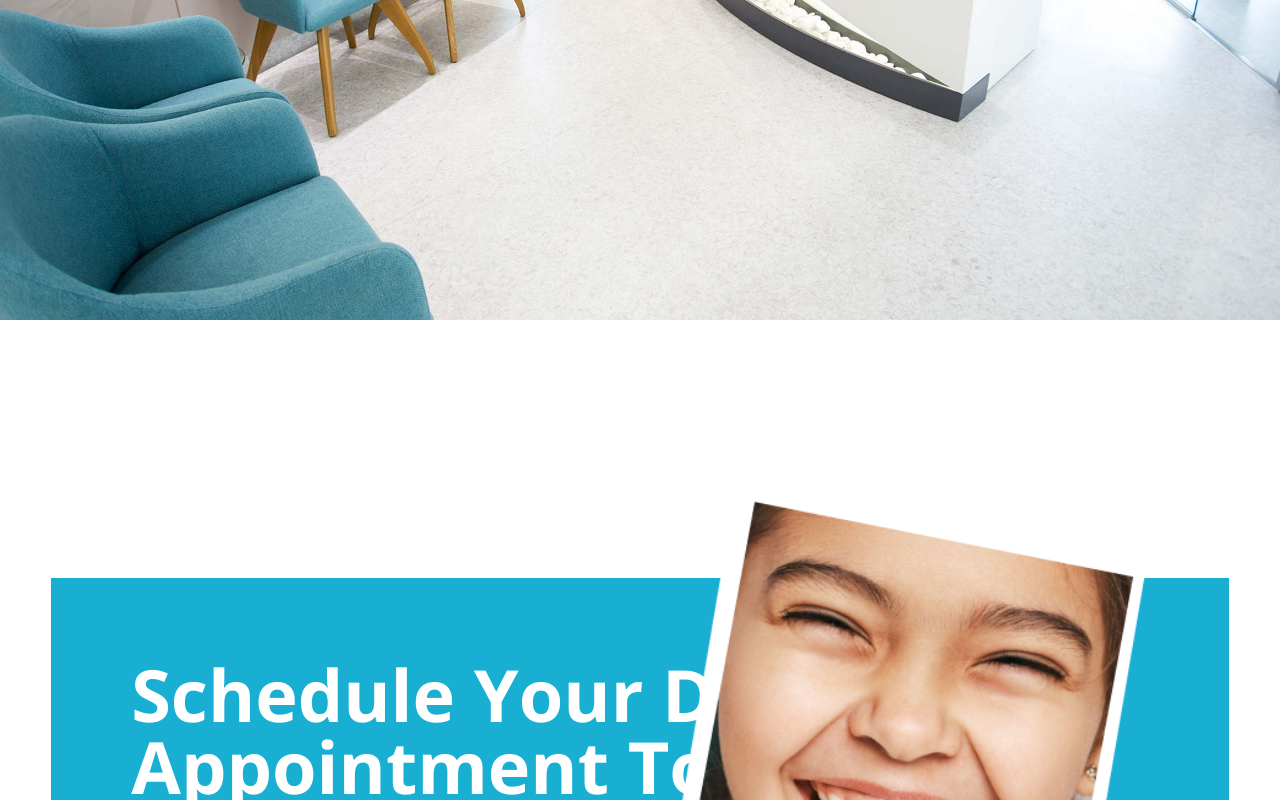
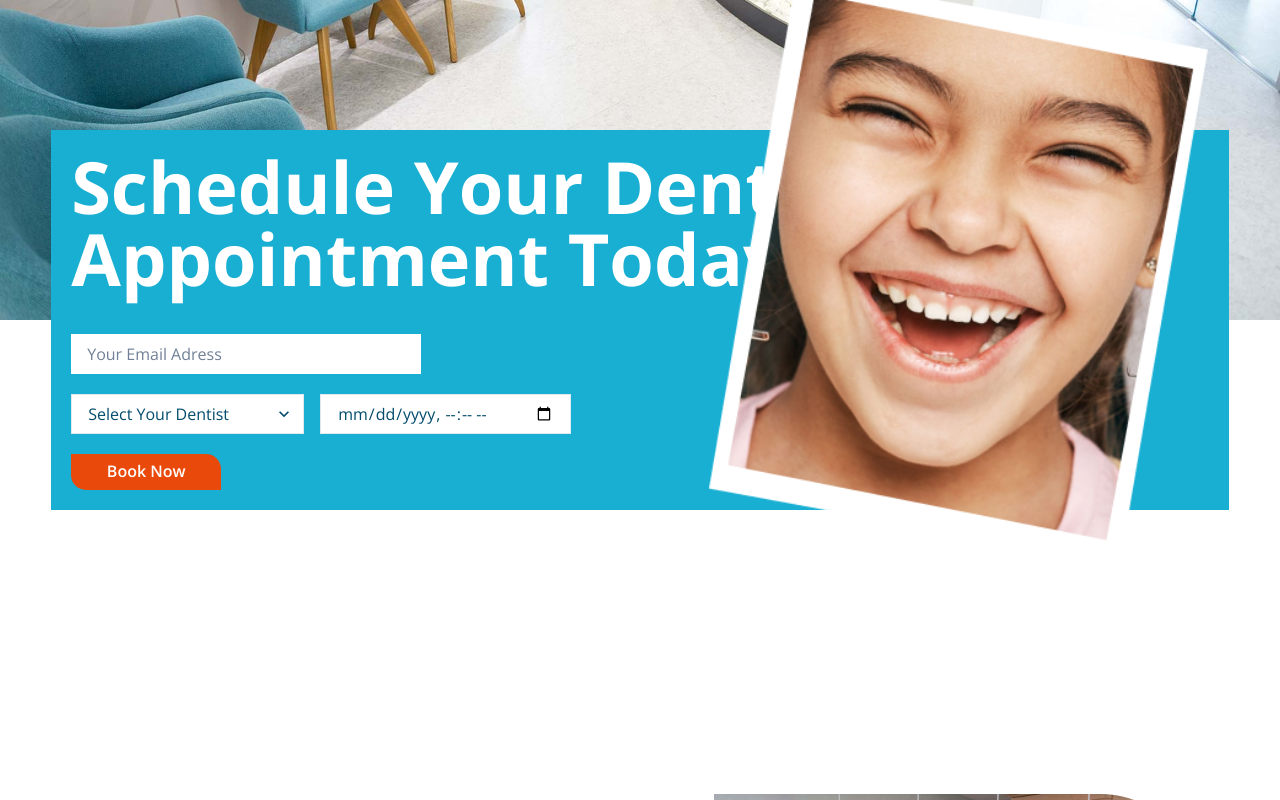
Before and after one commit to RuentDev/dental-appointment-app-client, a Next.js app: page / in a window 1280 px wide. Shown: the part 480-1280 px from the top of the page. Built offline with nearby package versions, Linux system fonts and the light colour scheme.

Commit message:
fixed appointment-section

```diff
--- a/src/app/page.tsx
+++ b/src/app/page.tsx
@@ -4,7 +4,7 @@ import { Spacer, Stack } from '@chakra-ui/react'
 
 const HomePage = () => {
   return (
-    <Stack w="100%">
+    <Stack w="100%" gap={0}>
       <Components.LandingSection />
       <Components.AppointmentSection />
       <Components.AboutSection />
--- a/src/components/AppointmentSection.tsx
+++ b/src/components/AppointmentSection.tsx
@@ -1,23 +1,22 @@
 "use client"
 import { Container, Flex, Stack, Input, Select, Button, Text, Image, Center } from '@chakra-ui/react'
-import router from 'next/router'
+import { useRouter } from 'next/navigation'
 import React from 'react'
 
 const Appointments = () => {
+  const router = useRouter()
   return (
     <Center w="100%">
       <Container
-      top="50%"
-      // left="50%"
         maxW="92%"
         bg="#18AFD3"
         border="0"
         borderRadius={0}
         position="relative"
-      // transform="translate(-50%, 20%)"
+        top="-50%"
         p={{
           base: 5,
-        lg: 20,
+          // lg: 20,
         }}
       >
         <Flex
```
Lines whose indentation alone changed are shown as unchanged.
